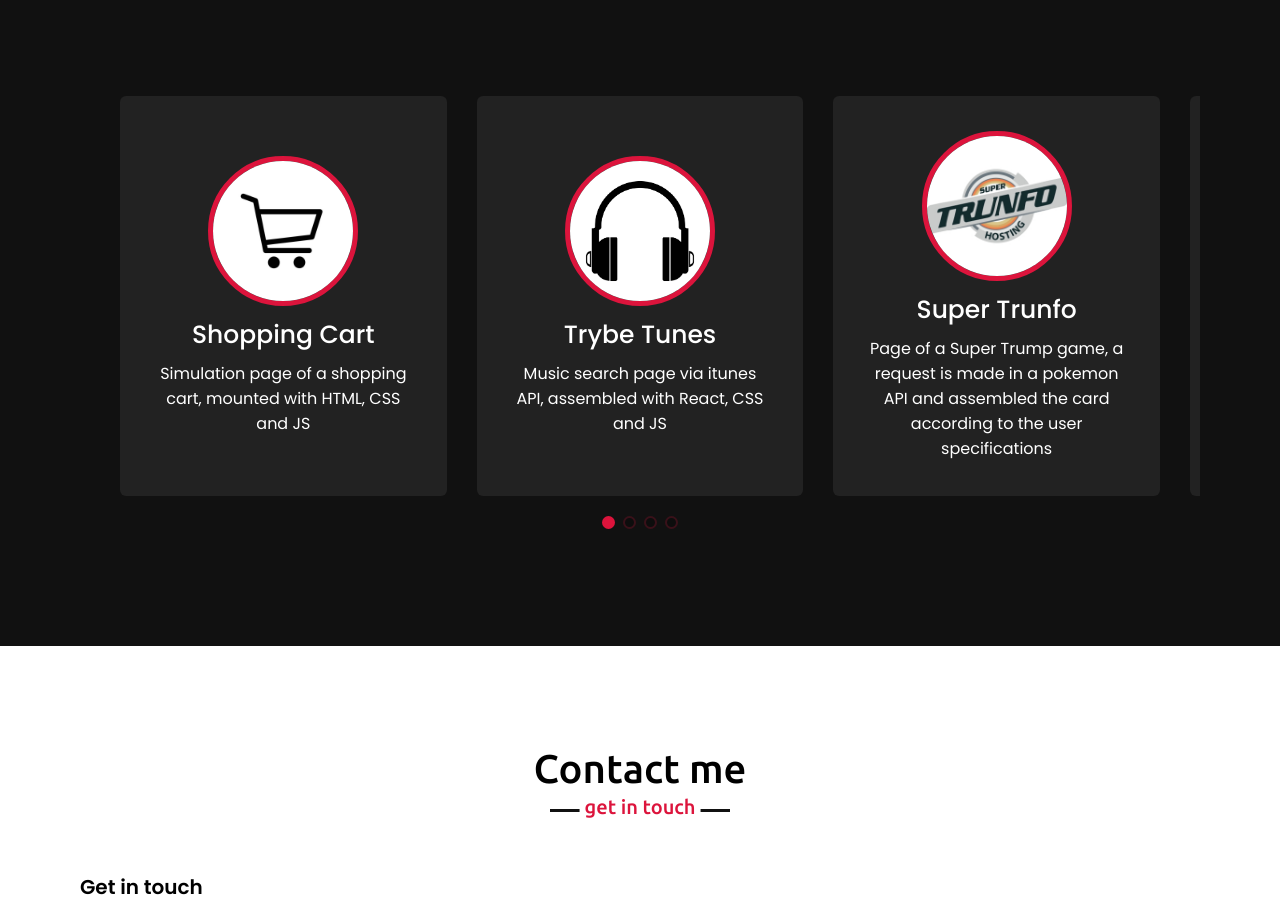
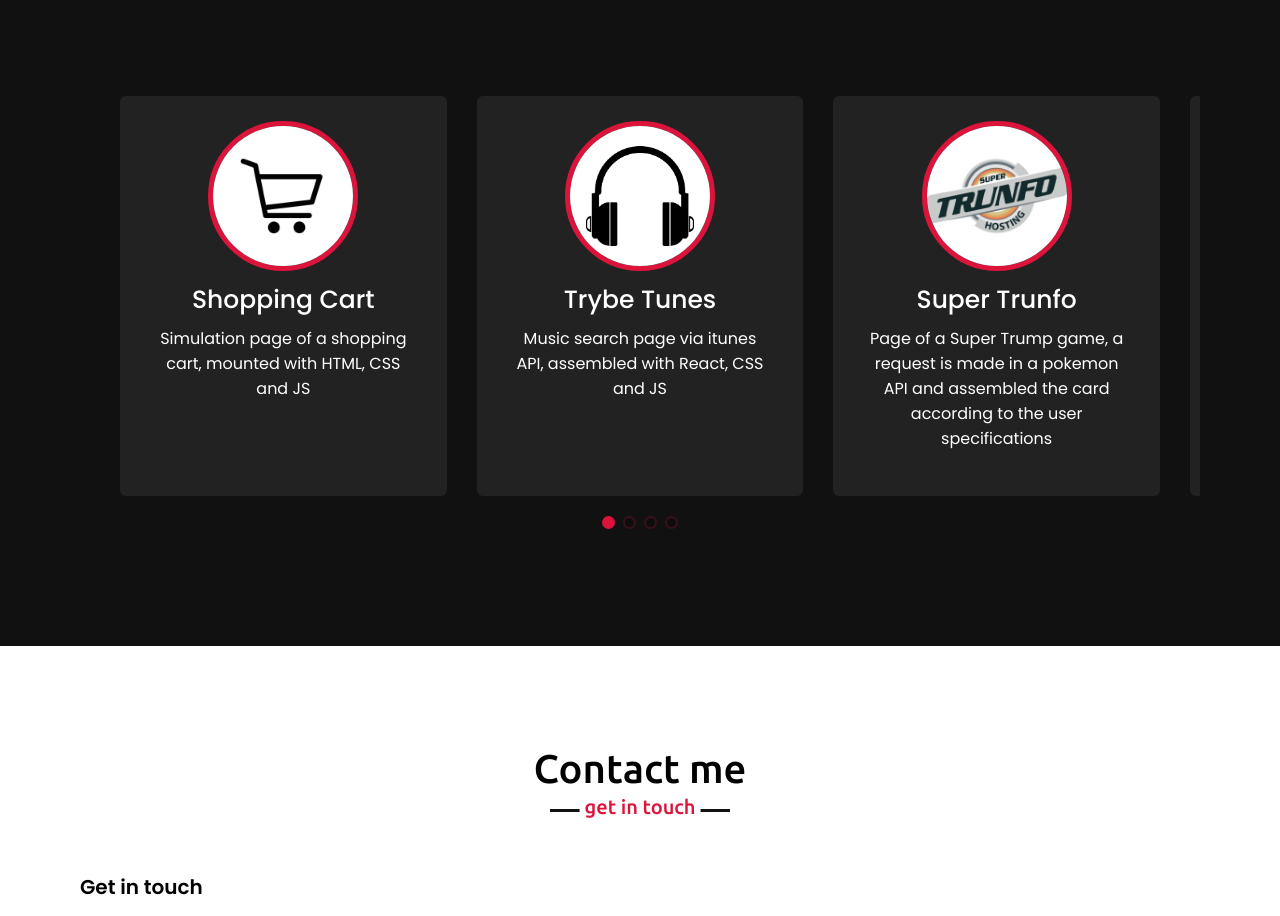
Before and after one commit to henriqueambrosano/henriqueambrosano.github.io, a React (Create React App) app: page / in a window 1280 px wide. Shown: the part 3000-3916 px from the top of the page. Built offline with nearby package versions, Linux system fonts and the light colour scheme.

Commit message:
removing duplicated css selector and adjusting the div position

```diff
--- a/src/App.css
+++ b/src/App.css
@@ -450,10 +450,6 @@ section .title::after {
   content: "what i've done";
 }
 
-.projects .carousel .card .box {
-  height: 350px;
-}
-
 .projects .carousel .card a {
   text-decoration: none;
   color: white;
@@ -472,10 +468,11 @@ section .title::after {
 }
 
 .projects .carousel .card .box {
+  align-items: center;
   display: flex;
   flex-direction: column;
-  align-items: center;
-  justify-content: center;
+  height: 350px;
+  justify-content: flex-start;
   transition: all 0.3s ease;
 }
 
```
